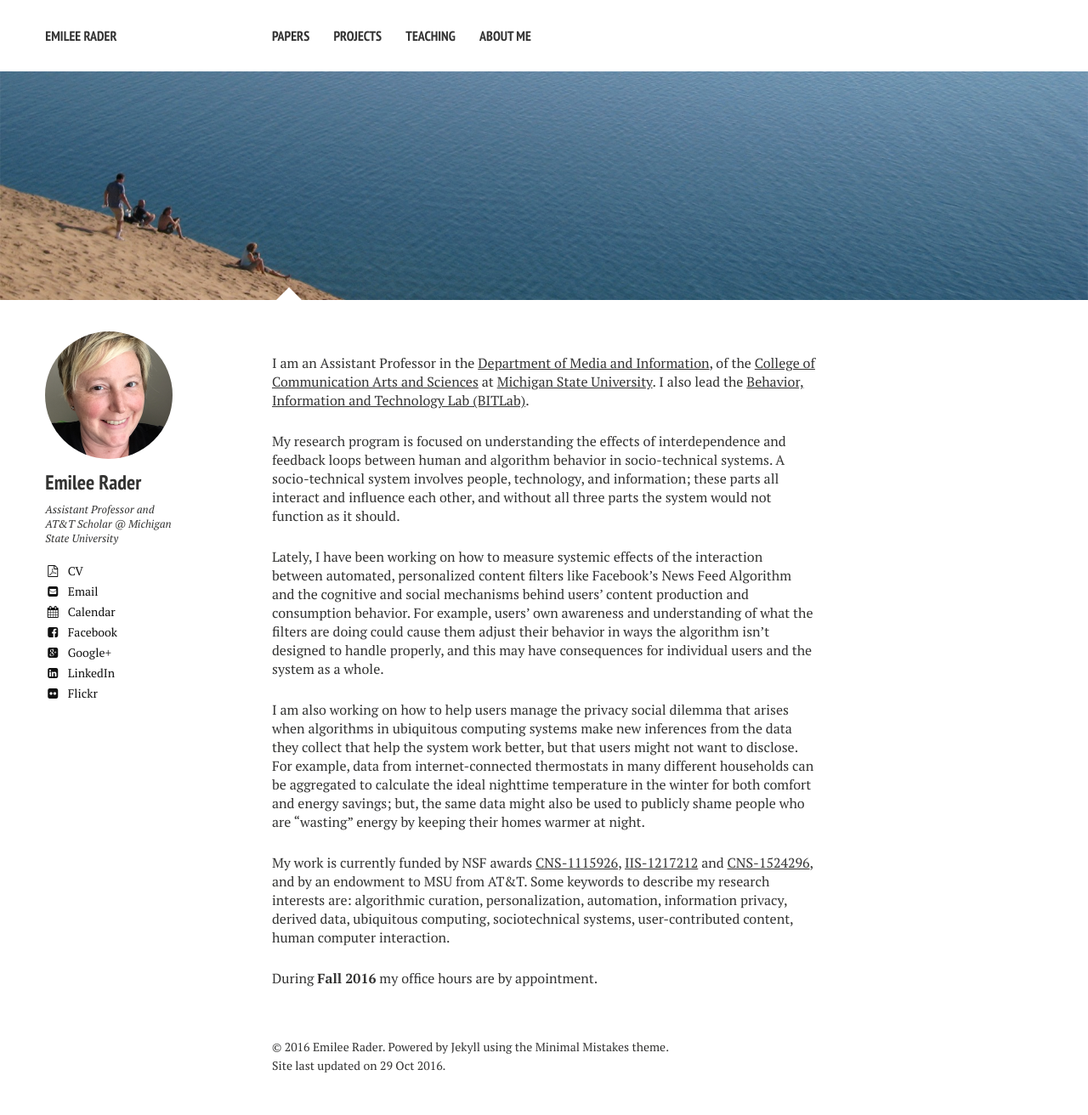
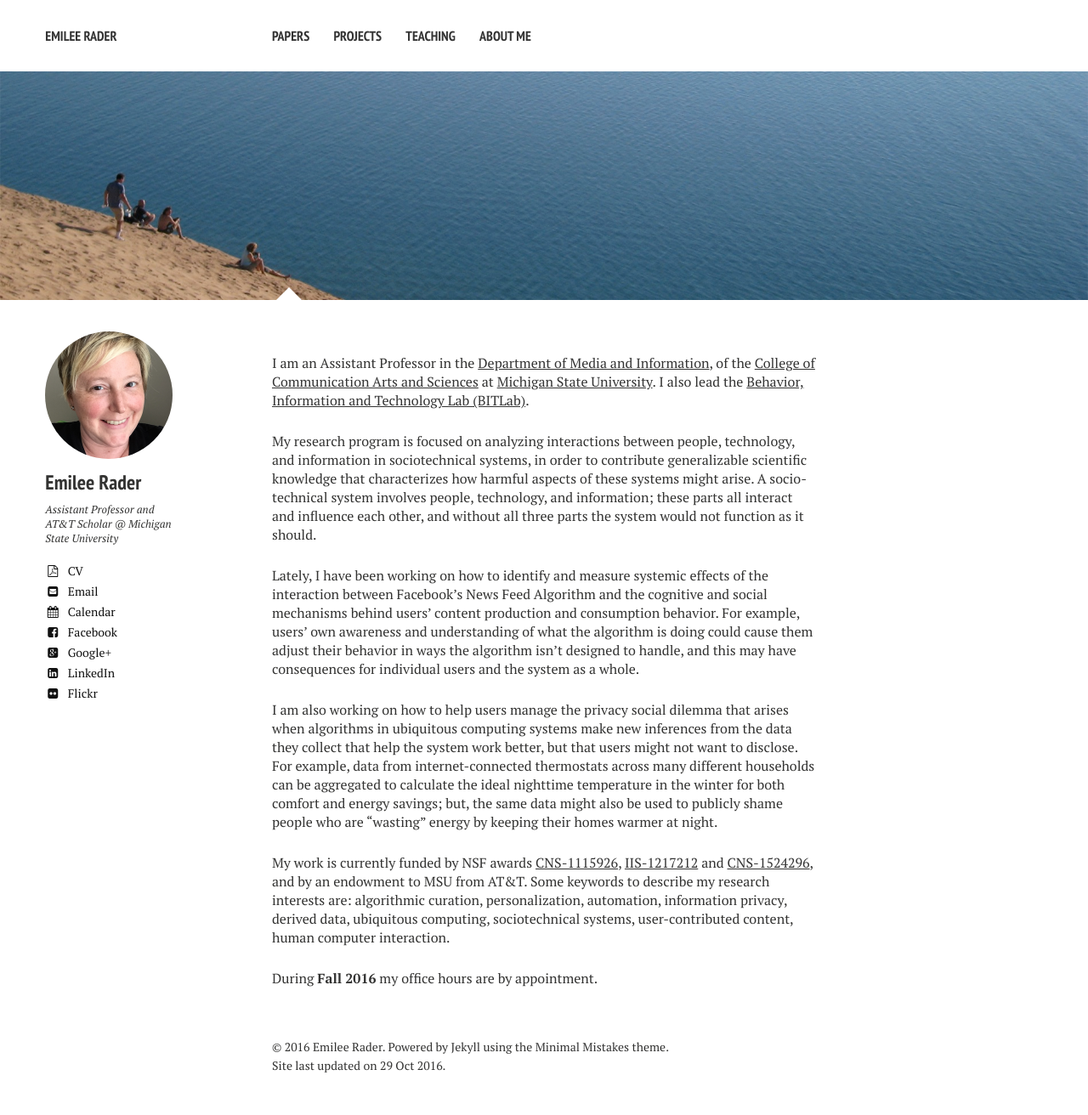
Before and after one commit to bierdoctor/bierdoctor.github.io, a Jekyll site: the page built from index.md, in a window 1280 px wide. Shown: the whole page at 85% size. Built offline with Jekyll 4.4.1, drawn with Linux system fonts in a browser that asks for light colours; nearby versions of some CDN libraries.

Commit message:
minor update to my home page

```diff
--- a/index.md
+++ b/index.md
@@ -6,11 +6,11 @@
 
 I am an Assistant Professor in the [Department of Media and Information](http://mi.msu.edu/), of the [College of Communication Arts and Sciences](http://cas.msu.edu/) at [Michigan State University](http://msu.edu/). I also lead the [Behavior, Information and Technology Lab (BITLab)](https://bitlab.cas.msu.edu).
 
-My research program is focused on understanding the effects of interdependence and feedback loops between human and algorithm behavior in socio-technical systems. A socio-technical system involves people, technology, and information; these parts all interact and influence each other, and without all three parts the system would not function as it should.
+My research program is focused on analyzing interactions between people, technology, and information in sociotechnical systems, in order to contribute generalizable scientific knowledge that characterizes how harmful aspects of these systems might arise. A socio-technical system involves people, technology, and information; these parts all interact and influence each other, and without all three parts the system would not function as it should.
 
-Lately, I have been working on how to measure systemic effects of the interaction between automated, personalized content filters like Facebook's News Feed Algorithm and the cognitive and social mechanisms behind users' content production and consumption behavior. For example, users' own awareness and understanding of what the filters are doing could cause them adjust their behavior in ways the algorithm isn't designed to handle properly, and this may have consequences for individual users and the system as a whole.
+Lately, I have been working on how to identify and measure systemic effects of the interaction between Facebook's News Feed Algorithm and the cognitive and social mechanisms behind users' content production and consumption behavior. For example, users' own awareness and understanding of what the algorithm is doing could cause them adjust their behavior in ways the algorithm isn't designed to handle, and this may have consequences for individual users and the system as a whole.
 
-I am also working on how to help users manage the privacy social dilemma that arises when algorithms in ubiquitous computing systems make new inferences from the data they collect that help the system work better, but that users might not want to disclose. For example, data from internet-connected thermostats in many different households can be aggregated to calculate the ideal nighttime temperature in the winter for both comfort and energy savings; but, the same data might also be used to publicly shame people who are "wasting" energy by keeping their homes warmer at night.
+I am also working on how to help users manage the privacy social dilemma that arises when algorithms in ubiquitous computing systems make new inferences from the data they collect that help the system work better, but that users might not want to disclose. For example, data from internet-connected thermostats across many different households can be aggregated to calculate the ideal nighttime temperature in the winter for both comfort and energy savings; but, the same data might also be used to publicly shame people who are "wasting" energy by keeping their homes warmer at night.
 
 My work is currently funded by NSF awards [CNS-1115926](http://www.nsf.gov/awardsearch/showAward.do?AwardNumber=1115926), [IIS-1217212](http://nsf.gov/awardsearch/showAward?AWD_ID=1217212) and [CNS-1524296](http://www.nsf.gov/awardsearch/showAward?AWD_ID=1524296), and by an endowment to MSU from AT&T. Some keywords to describe my research interests are: algorithmic curation, personalization, automation, information privacy, derived data, ubiquitous computing, sociotechnical systems, user-contributed content, human computer interaction.
 
```
